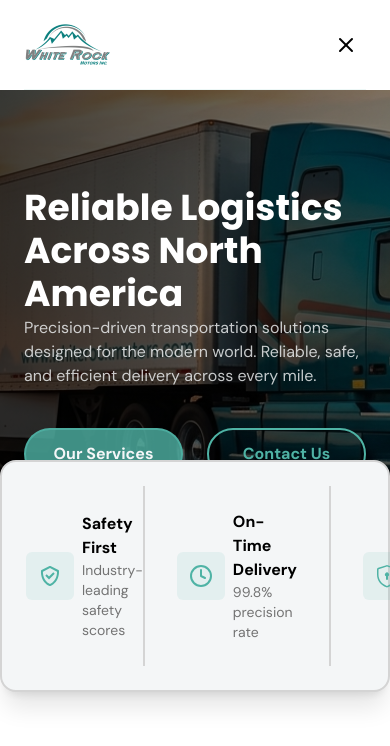
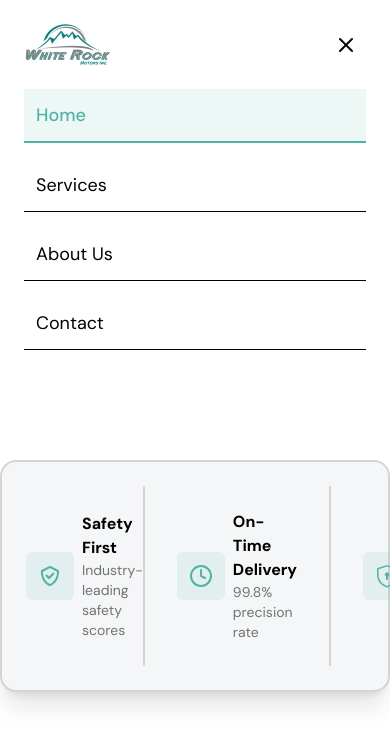
Before and after one commit to gurvirsinghdev/white-rock, a React (Vite) app: page / in a window 390 px wide. Both pictures are taken after a click on the button 346 px from the left and 44 px from the top of the page. Shown: the top 746 px of the page. Built offline with nearby package versions, Linux system fonts and the light colour scheme.

Commit message:
fix mobile navigation z-index

```diff
--- a/src/components/NavigationBar.tsx
+++ b/src/components/NavigationBar.tsx
@@ -125,7 +125,10 @@ export default function NavigationBar() {
 
       {/* Mobile Menu */}
       <div
-        className={cn("fixed inset-0 bg-white", !mobileMenuOpen && "hidden")}
+        className={cn(
+          "fixed inset-0 bg-white z-50",
+          !mobileMenuOpen && "hidden",
+        )}
       >
         {/* Mobile Menu Header */}
         <div className="w-full p-6 flex items-center justify-between">
```
